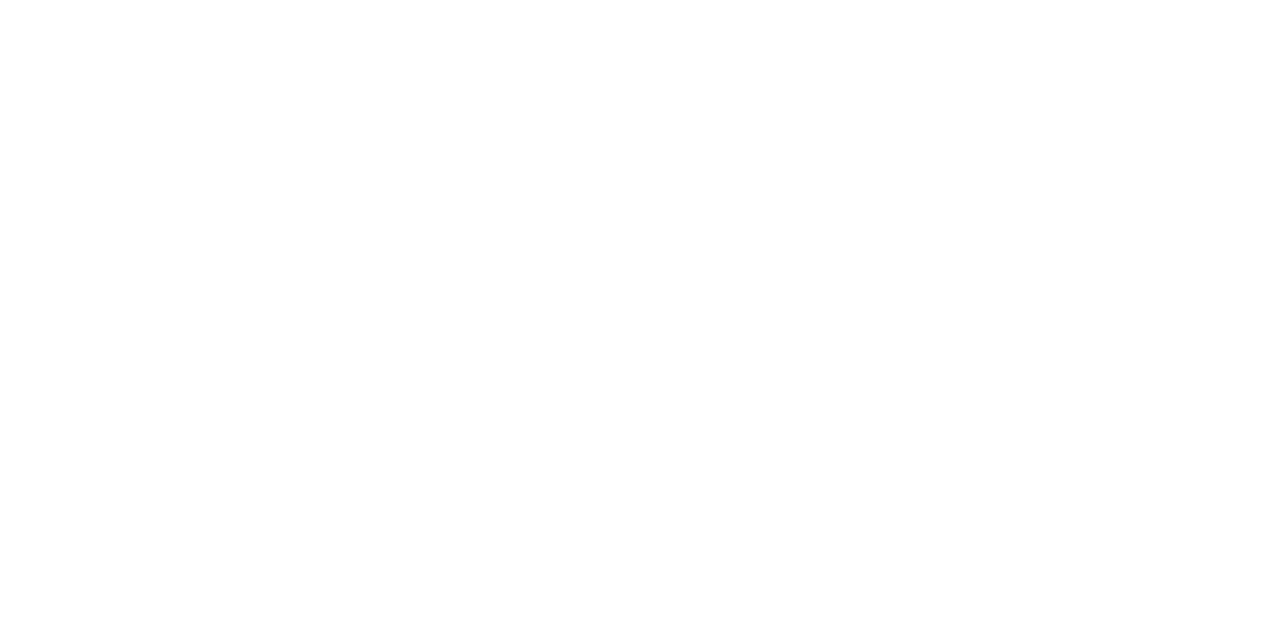
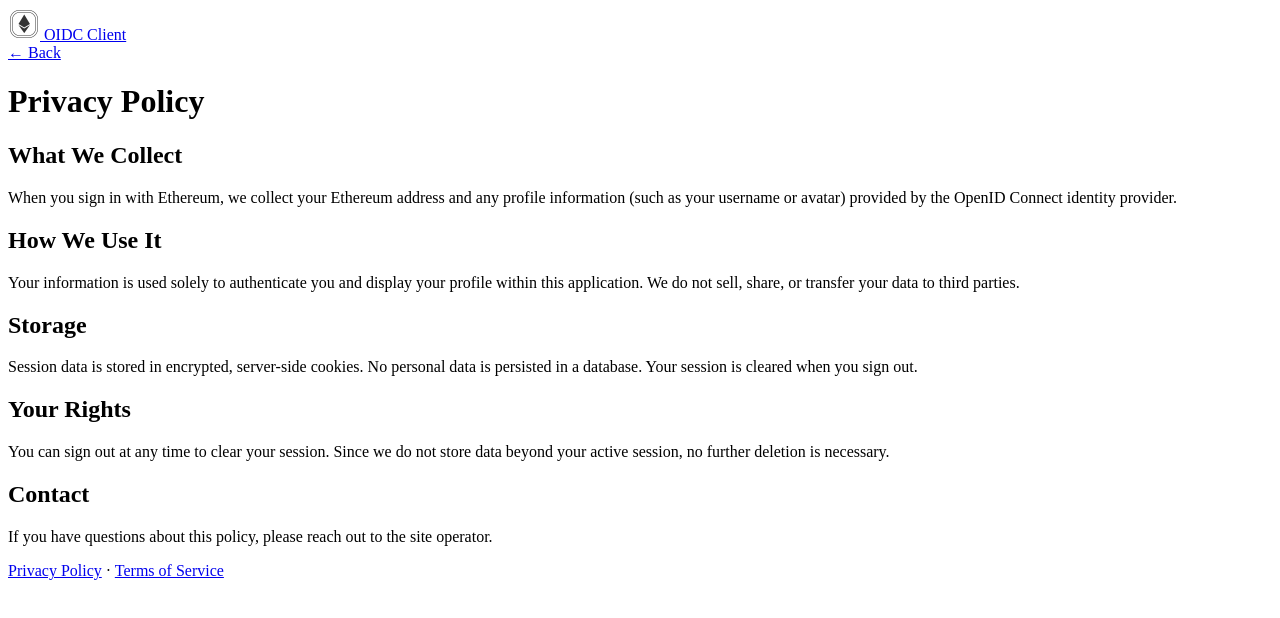
Before and after one commit to signinwithethereum/oidc-client, a Nuxt app: page /privacy in a window 1280 px wide. Before the commit this address had no page. Shown: the top 618 px of the page. Built offline with nearby package versions, Linux system fonts and the light colour scheme.

Commit message:
Refactor structure

```diff
--- a/app/app.vue
+++ b/app/app.vue
@@ -1,6 +1,33 @@
+<script setup lang="ts">
+const { user } = useAuth()
+</script>
+
 <template>
   <div>
     <NuxtRouteAnnouncer />
+
+    <nav>
+      <NuxtLink to="/">
+        <img
+          src="/client-logo.png"
+          alt="OIDC Client"
+          width="32"
+          height="32"
+        />
+        OIDC Client
+      </NuxtLink>
+
+      <template v-if="user">
+        <NuxtLink to="/dashboard">Dashboard</NuxtLink>
+      </template>
+    </nav>
+
     <NuxtPage />
+
+    <footer>
+      <NuxtLink to="/privacy">Privacy Policy</NuxtLink>
+      &middot;
+      <NuxtLink to="/terms">Terms of Service</NuxtLink>
+    </footer>
   </div>
 </template>
--- a/app/pages/dashboard.vue
+++ b/app/pages/dashboard.vue
@@ -6,13 +6,9 @@ const { user, logout } = useAuth()
 
 <template>
   <main>
-    <img
-      src="/client-logo.png"
-      alt="OIDC Client"
-      width="64"
-      height="64"
-    />
     <h1>Dashboard</h1>
+
+    <p>Very secret page only signed in users should be able to access.</p>
 
     <div v-if="user">
       <div v-if="user.picture">
--- a/app/pages/index.vue
+++ b/app/pages/index.vue
@@ -8,12 +8,6 @@ if (user.value) await navigateTo('/dashboard')
 
 <template>
   <main>
-    <img
-      src="/client-logo.png"
-      alt="OIDC Client"
-      width="64"
-      height="64"
-    />
     <h1>OIDC Client Example</h1>
 
     <div v-if="loading">Loading...</div>
--- /dev/null
+++ b/app/pages/privacy.vue
@@ -0,0 +1,39 @@
+<template>
+  <main>
+    <NuxtLink to="/">&larr; Back</NuxtLink>
+    <h1>Privacy Policy</h1>
+
+    <h2>What We Collect</h2>
+    <p>
+      When you sign in with Ethereum, we collect your Ethereum address and any
+      profile information (such as your username or avatar) provided by the
+      OpenID Connect identity provider.
+    </p>
+
+    <h2>How We Use It</h2>
+    <p>
+      Your information is used solely to authenticate you and display your
+      profile within this application. We do not sell, share, or transfer your
+      data to third parties.
+    </p>
+
+    <h2>Storage</h2>
+    <p>
+      Session data is stored in encrypted, server-side cookies. No personal data
+      is persisted in a database. Your session is cleared when you sign out.
+    </p>
+
+    <h2>Your Rights</h2>
+    <p>
+      You can sign out at any time to clear your session. Since we do not store
+      data beyond your active session, no further deletion is necessary.
+    </p>
+
+    <h2>Contact</h2>
+    <p>
+      If you have questions about this policy, please reach out to the site
+      operator.
+    </p>
+
+  </main>
+</template>
--- /dev/null
+++ b/app/pages/terms.vue
@@ -0,0 +1,39 @@
+<template>
+  <main>
+    <NuxtLink to="/">&larr; Back</NuxtLink>
+    <h1>Terms of Service</h1>
+
+    <h2>Acceptance</h2>
+    <p>
+      By signing in to this application, you agree to these terms. If you do not
+      agree, do not use the service.
+    </p>
+
+    <h2>Service Description</h2>
+    <p>
+      This application is an OpenID Connect client that authenticates users via
+      Sign-In with Ethereum (SIWE). It is provided as-is for demonstration and
+      development purposes.
+    </p>
+
+    <h2>User Responsibilities</h2>
+    <p>
+      You are responsible for the security of your Ethereum wallet and
+      credentials. Do not share your private keys or seed phrases with anyone.
+    </p>
+
+    <h2>No Warranty</h2>
+    <p>
+      This service is provided &ldquo;as is&rdquo; without warranty of any kind,
+      express or implied. The operators are not liable for any damages arising
+      from use of this service.
+    </p>
+
+    <h2>Changes</h2>
+    <p>
+      These terms may be updated at any time. Continued use after changes
+      constitutes acceptance of the new terms.
+    </p>
+
+  </main>
+</template>
--- a/nuxt.config.ts
+++ b/nuxt.config.ts
@@ -22,6 +22,12 @@ export default defineNuxtConfig({
       issuer: 'http://localhost:3000', // NUXT_OIDC_ISSUER
       redirectUri: 'http://localhost:3001/api/auth/callback', // NUXT_OIDC_REDIRECT_URI
       scope: 'openid profile', // NUXT_OIDC_SCOPE
+      clientName: 'Example OIDC Client', // NUXT_OIDC_CLIENT_NAME
+      clientUri: 'http://localhost:3001', // NUXT_OIDC_CLIENT_URI
+      logoUri: 'http://localhost:3001/client-logo.png', // NUXT_OIDC_LOGO_URI
+      policyUri: 'http://localhost:3001/privacy', // NUXT_OIDC_POLICY_URI
+      tosUri: 'http://localhost:3001/terms', // NUXT_OIDC_TOS_URI
+      contacts: 'info@ethfollow.xyz', // NUXT_OIDC_CONTACTS (comma-separated emails)
     },
   },
 })
```
Also changed, not shown: 2 other files (tests, documents, lock files or other folders).
